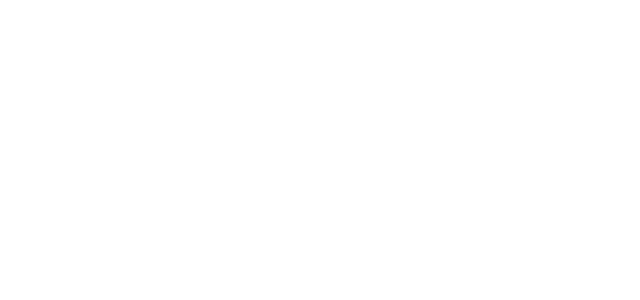
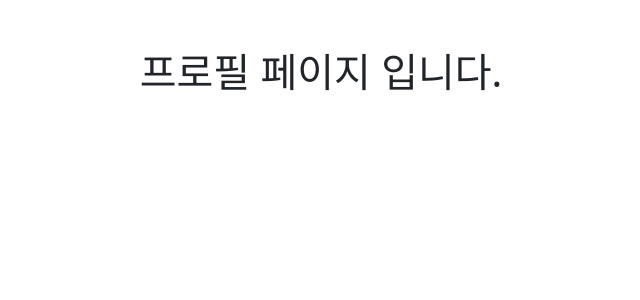
Before and after one commit to sungmoo0608/react-vite-psm-example, a React (Vite) app: page /profile in a window 1280 px wide. Before the commit this address had no page. Shown: the top 300 px of the page, without its empty margins (319-959 px from the left). Built offline with nearby package versions, Linux system fonts and the light colour scheme.

Commit message:
라우팅 기본 완료

```diff
--- a/src/App.jsx
+++ b/src/App.jsx
@@ -5,6 +5,7 @@
 import { BrowserRouter, Routes, Route } from 'react-router-dom'
 import HomePage from './pages/HomePage'
 import BoardPage from './pages/BoardPage'
+import ProfilePage from './pages/ProfilePage'
 
 function App() {
   return (
@@ -13,6 +14,7 @@
         <Routes>
           <Route path="/" element={<HomePage />}></Route>
           <Route path="/board" element={<BoardPage />}></Route>
+          <Route path="/profile" element={<ProfilePage />}></Route>
         </Routes>
       </BrowserRouter>
     </>
--- /dev/null
+++ b/src/pages/ProfilePage.jsx
@@ -0,0 +1,7 @@
+import React from 'react'
+
+const ProfilePage = () => {
+  return <h1 className="text-center mt-5">프로필 페이지 입니다.</h1>
+}
+
+export default ProfilePage
```
